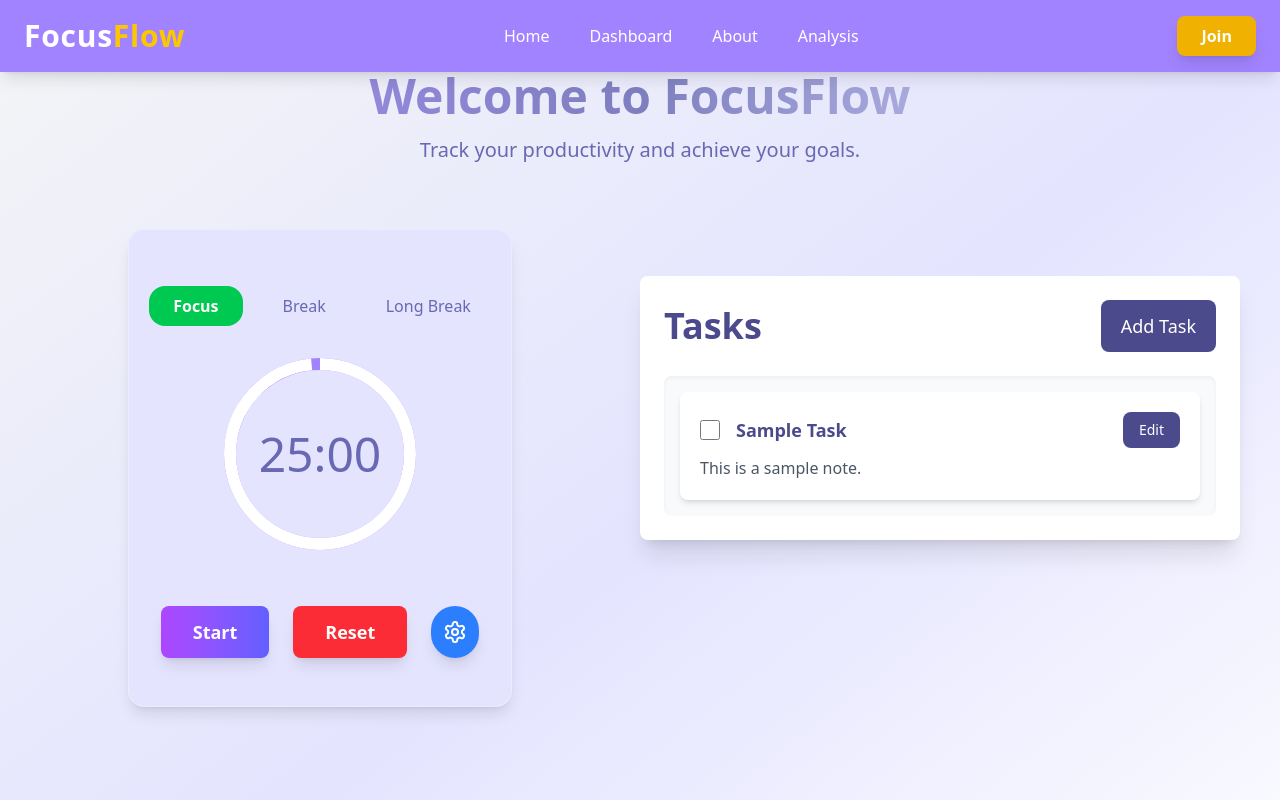
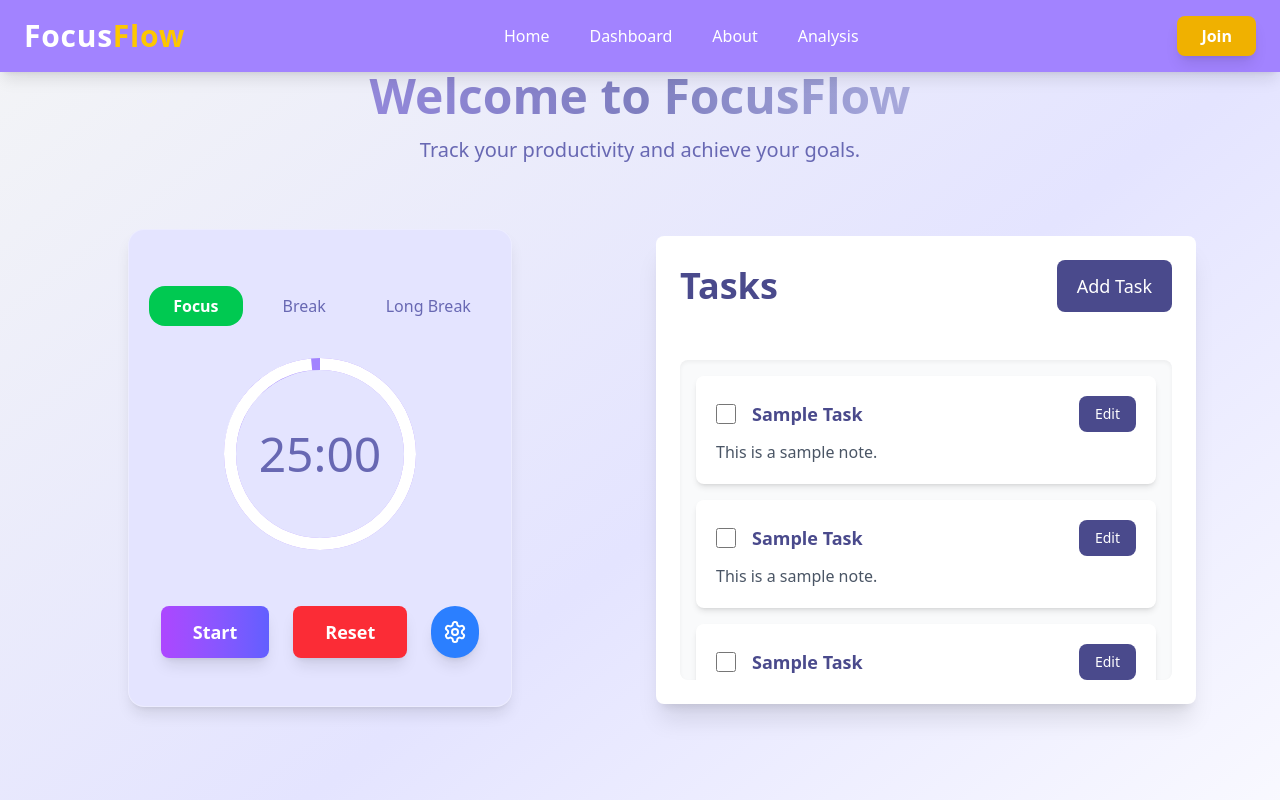
Before and after one commit to OpenDeveloerHub/Focus, a React (Vite) app in the folder Client/: page / in a window 1280 px wide. Shown: the top 800 px of the page. Built offline with nearby package versions, Linux system fonts and the light colour scheme.

Commit message:
Update Task.jsx

```diff
--- a/Client/src/Components/Task.jsx
+++ b/Client/src/Components/Task.jsx
@@ -3,7 +3,15 @@
 function Task() {
   const [isDrawerOpen, setIsDrawerOpen] = useState(false);
   const [tasks, setTasks] = useState([
-    { id: 1, name: "Sample Task", completed: false, note: "This is a sample note." },
+    {
+      id: 1, name: "Sample Task", completed: false, note: "This is a sample note."
+     },
+     {
+      id: 2, name: "Sample Task", completed: false, note: "This is a sample note."
+     },
+     {
+      id: 3, name: "Sample Task", completed: false, note: "This is a sample note."
+     },
   ]);
   const [taskName, setTaskName] = useState("");
   const [taskNote, setTaskNote] = useState("");
@@ -47,9 +55,9 @@
   };
 
   return (
-    <div className="flex flex-col items-center w-150  py-10">
+    <div className="ml-4 flex flex-col items-center w-135 h-full  py-0">
       <div className="w-full max-w-2xl p-6 bg-white rounded-lg shadow-xl">
-        <div className="mb-6 flex justify-between items-center">
+        <div className="mb-12 flex justify-between items-center">
           <h2 className="text-4xl font-bold text-[#4A4A8C]">Tasks</h2>
           <button
             onClick={() => {
```
